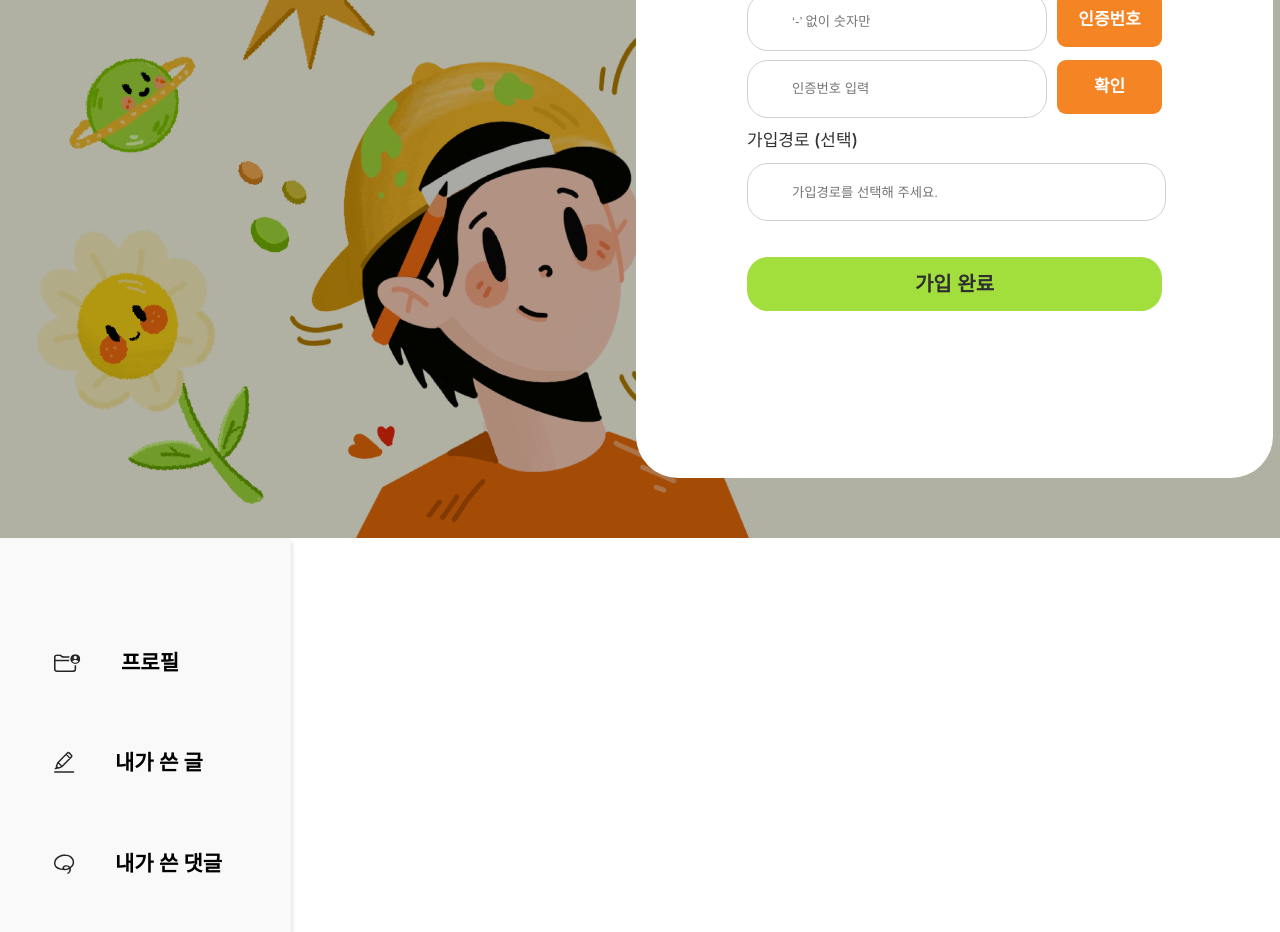
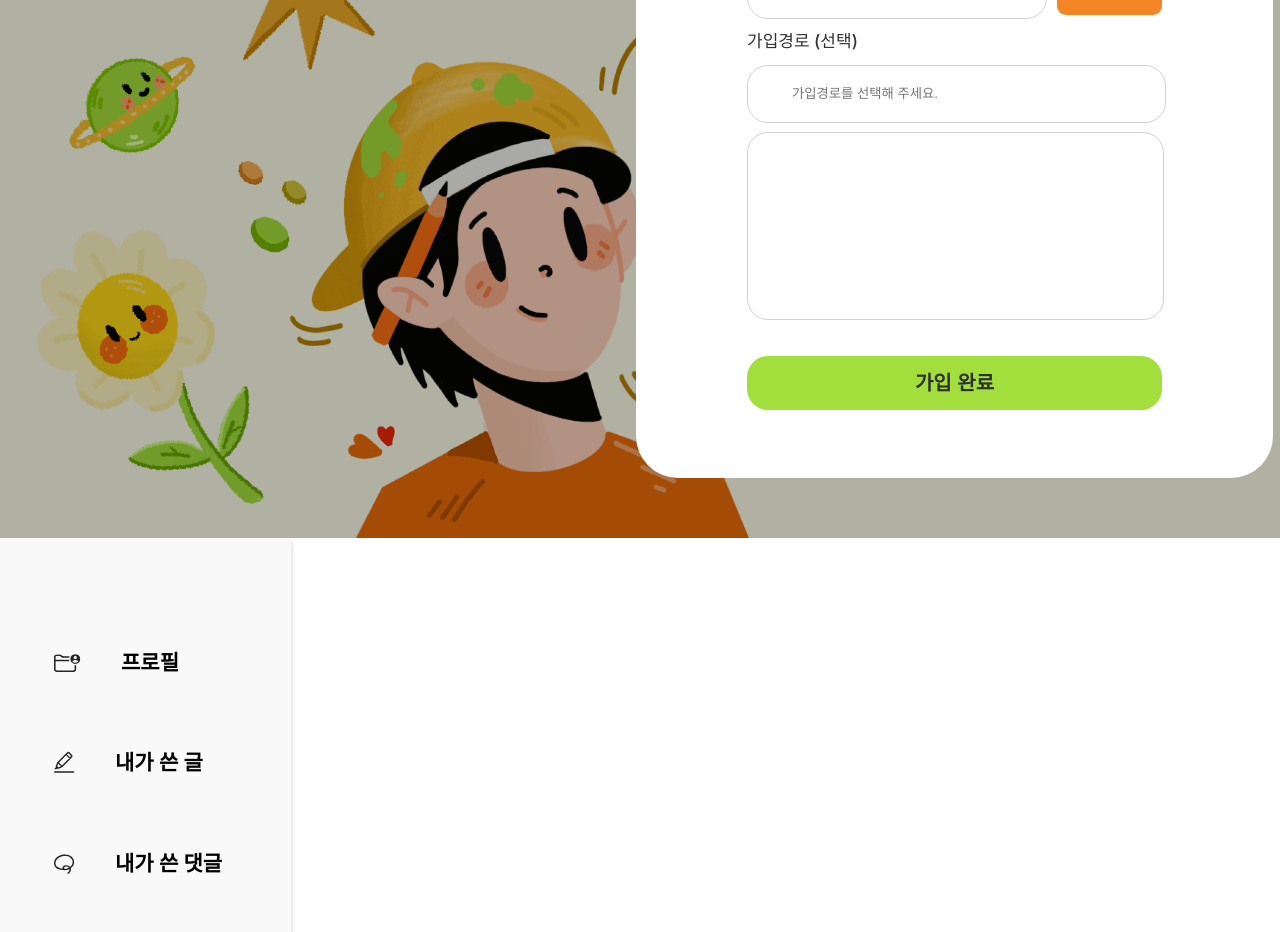
Before and after one commit to Side-Project1/Front-end, a React (Create React App) app: page / in a window 1280 px wide. Shown: the part 2460-3392 px from the top of the page. Built offline with nearby package versions, Linux system fonts and the light colour scheme.

Commit message:
feat: 약관 동의 폼 추가

```diff
--- a/src/constant/Join_Second.jsx
+++ b/src/constant/Join_Second.jsx
@@ -30,6 +30,7 @@ const Join_Second = () => {
             </S.EmailForm>
             <S.FormTitle>가입경로 (선택)</S.FormTitle>
             <S.UserId placeholder="가입경로를 선택해 주세요."></S.UserId>
+            <S.Agreement></S.Agreement>
             <S.NextButton
               onClick={() => {
                 axios({
--- a/src/constant/Join_Second.style.js
+++ b/src/constant/Join_Second.style.js
@@ -87,6 +87,14 @@ export const UserId = styled.input`
   padding-left: 44px;
 `;
 
+export const Agreement = styled.div`
+  width: 415px;
+  height: 186px;
+  background: #ffffff;
+  border: 1px solid #d0d0d0;
+  border-radius: 21px;
+`;
+
 export const EmailForm = styled.div`
   display: flex;
   gap: 10px;
```
